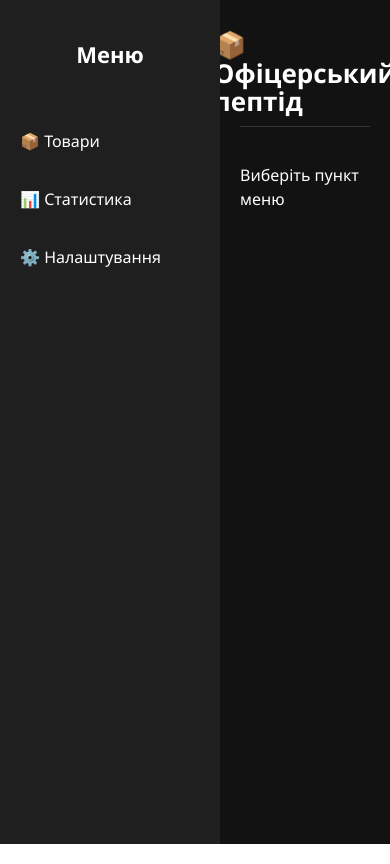
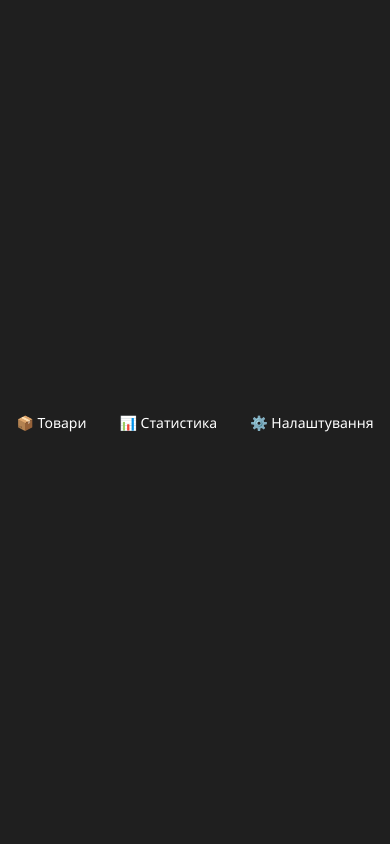
Before and after one commit to Rezzyyq/sportpit-app, a React (Vite) app: page / in a window 390 px wide. Built offline with nearby package versions, Linux system fonts and the light colour scheme.

Commit message:
Оновив дизайн 1.2

```diff
--- a/src/App.css
+++ b/src/App.css
@@ -173,3 +173,55 @@ table tbody tr.odd { background: #2a2a2a; }
   font-size: 16px;
   color: #aaa;
 }
+
+/* Адаптивність для мобільних */
+@media (max-width: 768px) {
+  .app {
+    flex-direction: column; /* Sidebar зверху, контент знизу */
+  }
+
+  .sidebar {
+    width: 100%;
+    flex-direction: row;
+    justify-content: space-around;
+    padding: 10px 0;
+  }
+
+  .sidebar h2 {
+    display: none; /* Прибрати заголовок на мобільних */
+  }
+
+  .sidebar ul {
+    display: flex;
+    flex-direction: row;
+    width: 100%;
+    justify-content: space-around;
+  }
+
+  .sidebar ul li {
+    margin-bottom: 0;
+    padding: 10px;
+    font-size: 14px;
+  }
+
+  .main {
+    padding: 10px;
+  }
+
+  .form {
+    flex-direction: column;
+  }
+
+  .form input, .form button {
+    flex: 1 1 100%;
+  }
+
+  .table-container {
+    max-height: none; /* щоб таблиця повністю скролилась */
+    overflow-x: auto; /* горизонтальний скрол для таблиці */
+  }
+
+  table {
+    min-width: 600px; /* таблиця не з’їжджає */
+  }
+}
```
